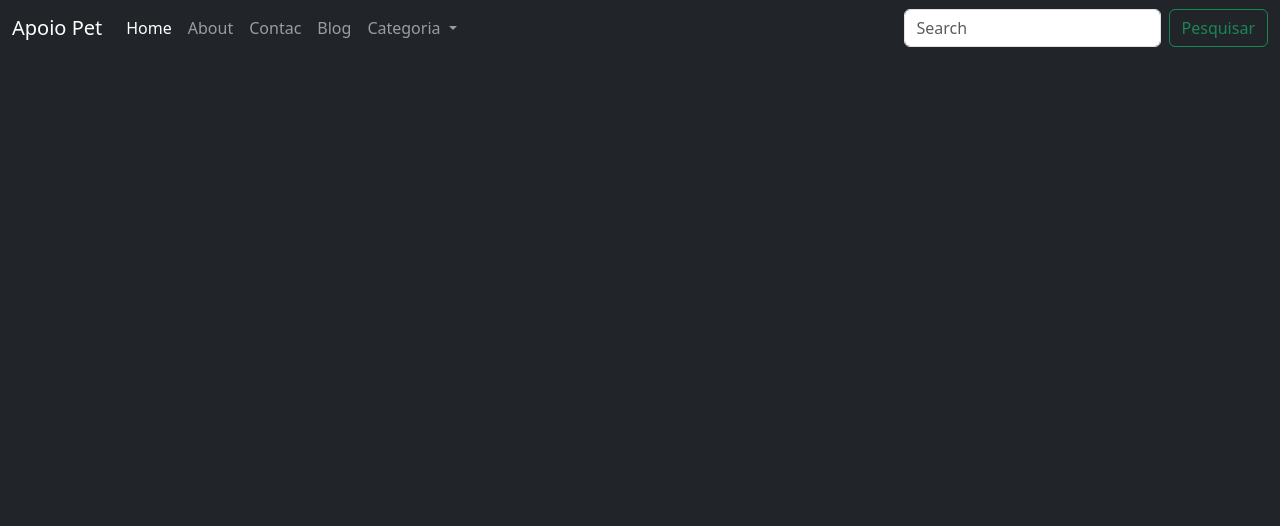
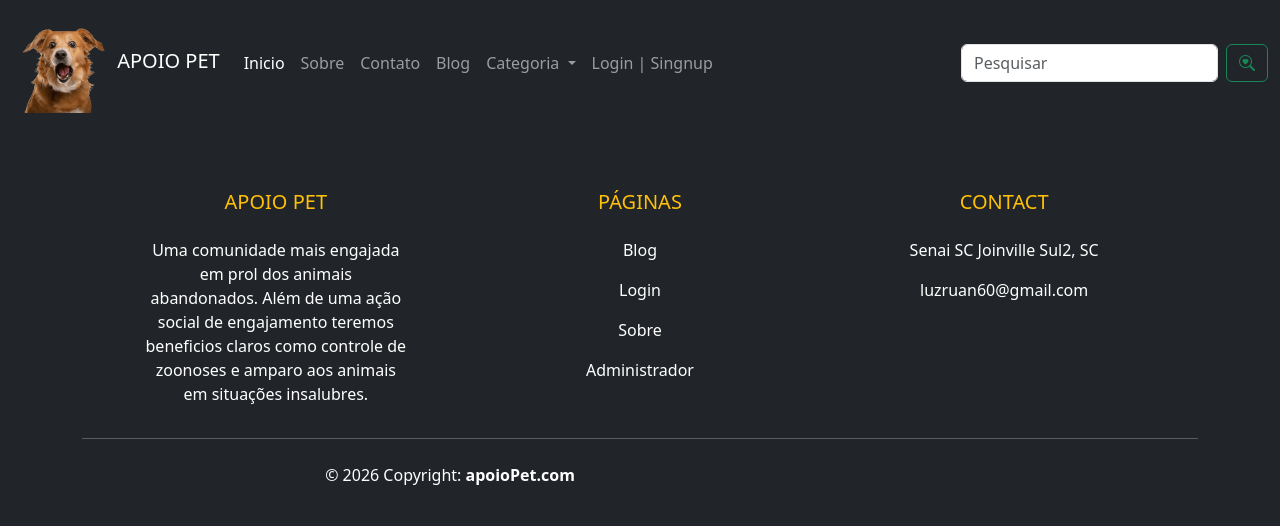
Before and after one commit to Ruan-Marcelo/php-blog-system, a PHP site: page / in a window 1280 px wide. Shown: the top 526 px of the page. Run offline with PHP 8.4, Linux system fonts and the light colour scheme.

Commit message:
criação blog e estilização com bootstrap

```diff
--- /dev/null
+++ b/footer.php
@@ -0,0 +1,33 @@
+<footer class="bg-dark text-white pt-5 pb-4">
+  <div class="container text-center text-md-left">
+    <div class="row text-center text-md-left">
+      <!-- About Section -->
+      <div class="col-md-3 col-lg-3 col-xl-3 mx-auto mt-3">
+        <h5 class="text-uppercase mb-4 font-weight-bold text-warning">APOIO PET</h5>
+        <p>Uma comunidade mais engajada em prol dos animais abandonados.
+            Além de uma ação social de engajamento teremos beneficios claros como controle de zoonoses e amparo aos animais em situações insalubres.
+        </p>
+      </div>
+      <!-- Links Section -->
+      <div class="col-md-2 col-lg-2 col-xl-2 mx-auto mt-3">
+        <h5 class="text-uppercase mb-4 font-weight-bold text-warning">Páginas</h5>
+        <p><a href="#" class="text-white" style="text-decoration: none;">Blog</a></p>
+        <p><a href="#" class="text-white" style="text-decoration: none;">Login</a></p>
+        <p><a href="#" class="text-white" style="text-decoration: none;">Sobre</a></p>
+        <p><a href="#" class="text-white" style="text-decoration: none;">Administrador</a></p>
+      </div>
+      <!-- Contact Section -->
+      <div class="col-md-4 col-lg-3 col-xl-3 mx-auto mt-3">
+        <h5 class="text-uppercase mb-4 font-weight-bold text-warning">Contact</h5>
+        <p><i class="fas fa-home mr-3"></i> Senai SC Joinville Sul2, SC</p>
+        <p><i class="fas fa-envelope mr-3"></i> luzruan60@gmail.com</p>
+      </div>
+    </div>
+    <hr class="mb-4">
+    <div class="row align-items-center">
+      <div class="col-md-7 col-lg-8">
+        <p>© 2026 Copyright: <strong>apoioPet.com</strong></p>
+      </div>
+    </div>
+  </div>
+</footer>
--- a/index.php
+++ b/index.php
@@ -8,15 +8,23 @@
 
     <!-- Bootstrap 5 -->
     <link href="https://cdn.jsdelivr.net/npm/bootstrap@5.3.8/dist/css/bootstrap.min.css" rel="stylesheet">
+    <!-- bootstrap icon -->
+    <link rel="stylesheet" href="https://cdn.jsdelivr.net/npm/bootstrap-icons@1.13.1/font/bootstrap-icons.min.css">
 </head>
 
 <body class="bg-dark text-white">
+    <header>
+        <?php include 'navbar.php'; ?>
+    </header>
 
-    <?php include 'navbar.html'; ?>
+    <main>
+
+    </main>
 
 
 
 
+    <?php include 'footer.php'; ?>
     <!-- Bootstrap JS -->
     <script src="https://cdn.jsdelivr.net/npm/bootstrap@5.3.8/dist/js/bootstrap.bundle.min.js"></script>
 
--- a/navbar.html
+++ /dev/null
@@ -1,54 +0,0 @@
-  <nav class="navbar navbar-expand-lg navbar-dark bg-dark text-white ">
-        <div class="container-fluid">
-
-            <a class="navbar-brand" href="#">Apoio Pet</a>
-
-            <button class="navbar-toggler" type="button"
-                data-bs-toggle="collapse"
-                data-bs-target="#navbarSupportedContent">
-                <span class="navbar-toggler-icon"></span>
-            </button>
-
-            <div class="collapse navbar-collapse" id="navbarSupportedContent">
-
-                <ul class="navbar-nav me-auto mb-2 mb-lg-0">
-
-                    <li class="nav-item">
-                        <a class="nav-link active" href="index.php">Home</a>
-                    </li>
-
-                    <li class="nav-item">
-                        <a class="nav-link" href="sobre.php">About</a>
-                    </li>
-                    <li class="nav-item">
-                        <a class="nav-link" href="contac.php">Contac</a>
-                    </li>
-                    <li class="nav-item">
-                        <a class="nav-link" href="blog.php">Blog</a>
-                    </li>
-
-                    <li class="nav-item dropdown">
-                        <a class="nav-link dropdown-toggle" href="#" data-bs-toggle="dropdown">
-                            Categoria
-                        </a>
-
-                        <ul class="dropdown-menu">
-                            <li><a class="dropdown-item" href="#">1</a></li>
-                            <li><a class="dropdown-item" href="#">2</a></li>
-                            <li>
-                                <hr class="dropdown-divider">
-                            </li>
-                            <li><a class="dropdown-item" href="#">3</a></li>
-                        </ul>
-                    </li>
-
-                </ul>
-
-                <form class="d-flex">
-                    <input class="form-control me-2" type="search" placeholder="Search">
-                    <button class="btn btn-outline-success" type="submit">Pesquisar</button>
-                </form>
-
-            </div>
-        </div>
-    </nav>
--- /dev/null
+++ b/navbar.php
@@ -0,0 +1,59 @@
+  <nav class="navbar navbar-expand-lg navbar-dark bg-dark text-white ">
+      <div class="container-fluid">
+
+          <a class="navbar-brand" href="#">
+              <img src="./assets/imgs/icon.png" width="100" alt="cachorro do apoio pet">
+              APOIO PET
+          </a>
+
+          <button class="navbar-toggler" type="button"
+              data-bs-toggle="collapse"
+              data-bs-target="#navbarSupportedContent">
+              <span class="navbar-toggler-icon"></span>
+          </button>
+
+          <div class="collapse navbar-collapse" id="navbarSupportedContent">
+
+              <ul class="navbar-nav me-auto mb-2 mb-lg-0">
+
+                  <li class="nav-item">
+                      <a class="nav-link active" href="index.php">Inicio</a>
+                  </li>
+
+                  <li class="nav-item">
+                      <a class="nav-link" href="sobre.php">Sobre</a>
+                  </li>
+                  <li class="nav-item">
+                      <a class="nav-link" href="contac.php">Contato</a>
+                  </li>
+                  <li class="nav-item">
+                      <a class="nav-link" href="blog.php">Blog</a>
+                  </li>
+
+                  <li class="nav-item dropdown">
+                      <a class="nav-link dropdown-toggle" href="#" data-bs-toggle="dropdown">
+                          Categoria
+                      </a>
+
+                      <ul class="dropdown-menu">
+                          <li><a class="dropdown-item" href="#">1</a></li>
+                          <li><a class="dropdown-item" href="#">2</a></li>
+                          <li>
+                              <hr class="dropdown-divider">
+                          </li>
+                          <li><a class="dropdown-item" href="#">3</a></li>
+                      </ul>
+                  </li>
+                  <li class="nav-item">
+                      <a class="nav-link" href="login.php"><!--<i class="bi bi-person-circle"></i>-->Login | Singnup </a>
+                  </li>
+              </ul>
+
+              <form class="d-flex">
+                  <input class="form-control me-2" type="search" placeholder="Pesquisar">
+                  <button class="btn btn-outline-success" type="submit"><i class="bi bi-search-heart"></i></button>
+              </form>
+
+          </div>
+      </div>
+  </nav>
```
Also changed, not shown: blog.php (added, +47 -0 lines), assets/imgs/icon.png (added), assets/imgs/post.png (added), footer.html (deleted).
